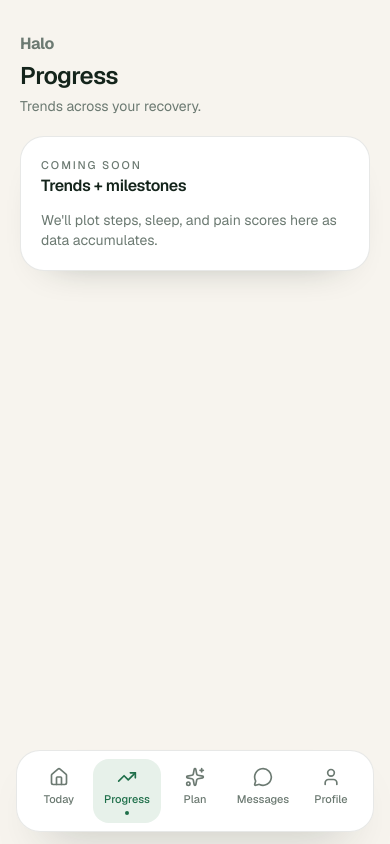
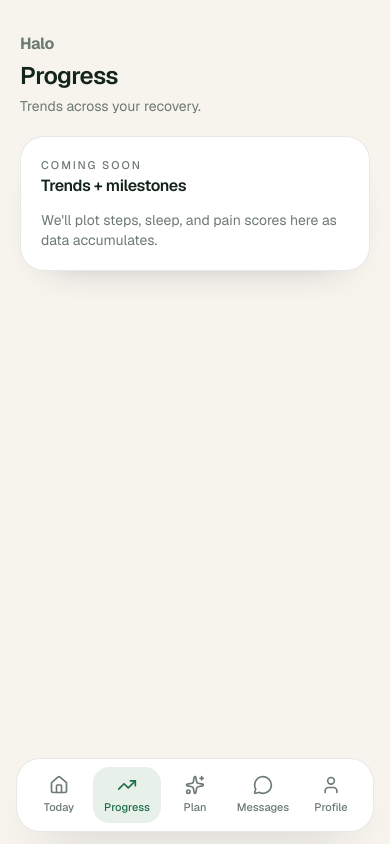
Before and after one commit to franchiseplayer22/longevity, a Next.js app: page /progress in a window 390 px wide. Built offline with nearby package versions, Linux system fonts and the light colour scheme; no server answers.

Commit message:
Sliding pill highlight on mobile bottom nav

```diff
--- a/components/patient/bottom-nav.tsx
+++ b/components/patient/bottom-nav.tsx
@@ -21,39 +21,54 @@ const TABS: Tab[] = [
   { href: "/profile", label: "Profile", icon: User, match: "/profile" },
 ];
 
+const PILL_EASE = "cubic-bezier(0.34, 1.35, 0.64, 1)";
+
 export function BottomNav() {
   const pathname = usePathname() ?? "";
+  const activeIndex = Math.max(
+    0,
+    TABS.findIndex((tab) => pathname.startsWith(tab.match)),
+  );
+  const pillWidth = 100 / TABS.length;
 
   return (
     <nav className="fixed inset-x-0 bottom-0 z-30 md:hidden">
       <div className="mx-auto max-w-md px-4 pb-[max(env(safe-area-inset-bottom),12px)] pt-2">
         <div className="rounded-3xl border border-[color:var(--halo-ink)]/10 bg-white/95 px-2 py-2 shadow-[0_24px_50px_-30px_rgba(20,36,27,0.4)] backdrop-blur">
-          <div className="grid grid-cols-5">
-            {TABS.map((tab) => {
-              const active = pathname.startsWith(tab.match);
+          <div className="relative">
+            <div
+              aria-hidden
+              className="pointer-events-none absolute inset-y-0 rounded-2xl bg-[color:var(--halo-green-soft)]"
+              style={{
+                width: `${pillWidth}%`,
+                transform: `translate3d(${activeIndex * 100}%, 0, 0)`,
+                transition: `transform 300ms ${PILL_EASE}`,
+              }}
+            />
+            <div className="relative grid grid-cols-5">
+              {TABS.map((tab, i) => {
+                const active = i === activeIndex;
                 const Icon = tab.icon;
                 return (
                   <Link
                     key={tab.href}
                     href={tab.href}
                     aria-current={active ? "page" : undefined}
-                  className={`flex flex-col items-center gap-1 rounded-2xl px-2 py-2 text-[11px] font-medium transition ${
+                    className={`relative z-10 flex flex-col items-center gap-1 rounded-2xl px-2 py-2 text-[11px] font-medium transition-colors ${
                       active
-                      ? "bg-[color:var(--halo-green-soft)] text-[color:var(--halo-green)]"
+                        ? "text-[color:var(--halo-green)]"
                         : "text-[color:var(--halo-muted)] hover:text-[color:var(--halo-ink)]"
                     }`}
                   >
                     <Icon className="h-5 w-5" />
                     <span>{tab.label}</span>
-                  {active && (
-                    <span className="h-1 w-1 rounded-full bg-[color:var(--halo-green)]" />
-                  )}
                   </Link>
                 );
               })}
             </div>
           </div>
         </div>
+      </div>
     </nav>
   );
 }
```
Lines whose indentation alone changed are shown as unchanged.
